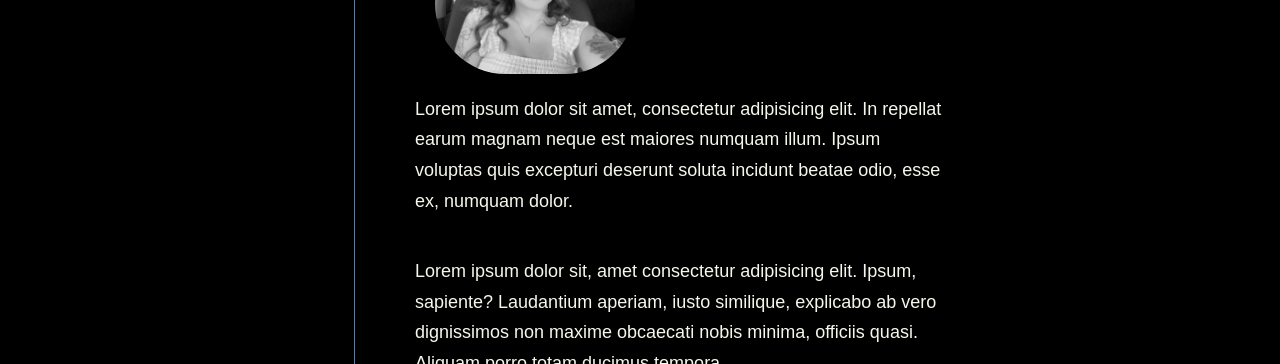
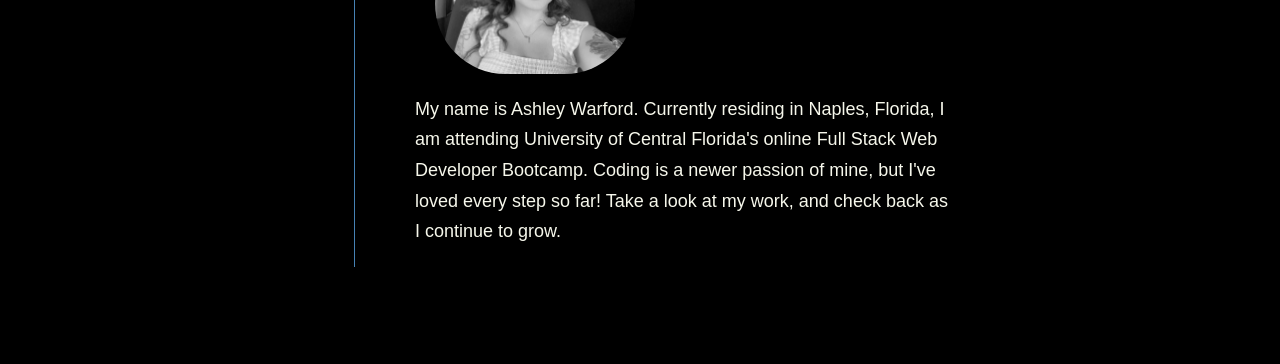
Before and after one commit to AshleyNicole1319/AshleysPortfolio, a plain HTML site: page index.html in a window 1280 px wide. Shown: the part 669-1033 px from the top of the page. Drawn offline with Linux system fonts and the light colour scheme.

Commit message:
finishing touches

```diff
--- a/index.html
+++ b/index.html
@@ -50,11 +50,7 @@
                     <img src="./assets/images/IMG_2133.JPG" alt="Hi, I'm Ashley" />
                 </div>
                 <p>
-                    Lorem ipsum dolor sit amet, consectetur adipisicing elit. In repellat earum magnam neque est maiores numquam illum. Ipsum voluptas quis excepturi deserunt soluta incidunt beatae odio, esse ex, numquam dolor.
-                </p>
-                <br/>
-                <p>
-                    Lorem ipsum dolor sit, amet consectetur adipisicing elit. Ipsum, sapiente? Laudantium aperiam, iusto similique, explicabo ab vero dignissimos non maxime obcaecati nobis minima, officiis quasi. Aliquam porro totam ducimus tempora.
+                    My name is Ashley Warford. Currently residing in Naples, Florida, I am attending University of Central Florida's online Full Stack Web Developer Bootcamp. Coding is a newer passion of mine, but I've loved every step so far! Take a look at my work, and check back as I continue to grow.
                 </p>
             </div>
         </div>
```
